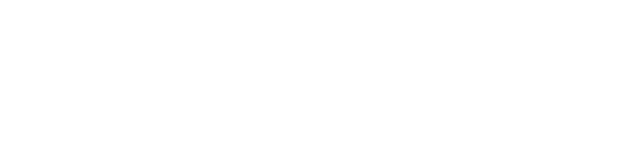
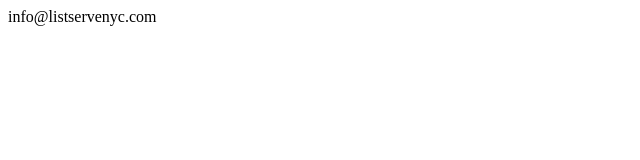
Before and after one commit to andrewhheller/kCloak, a plain HTML site: page index.html in a window 1280 px wide. Shown: the whole page, without its empty margins (0-640 px from the left). Drawn offline with Linux system fonts and the light colour scheme.

Commit message:
consolidated JS code into index.html, removed CSS

```diff
--- a/index.html
+++ b/index.html
@@ -1 +1,13 @@
 <p id = "email-text"></p>
+
+<script>
+
+	var x = klingonCloak("info","listservenyc.com");
+
+	function klingonCloak(a,b) {
+	    return a + "@" + b;
+	}
+
+	document.getElementById("email-text").innerHTML = x;
+
+</script>
--- a/main.css
+++ /dev/null
@@ -1,4 +0,0 @@
-#email-text {
-	font-family: Verdana, monospace;
-	font-weight: bold;
-}
```
Also changed, not shown: kcloak.js (deleted, +0 -9 lines).
